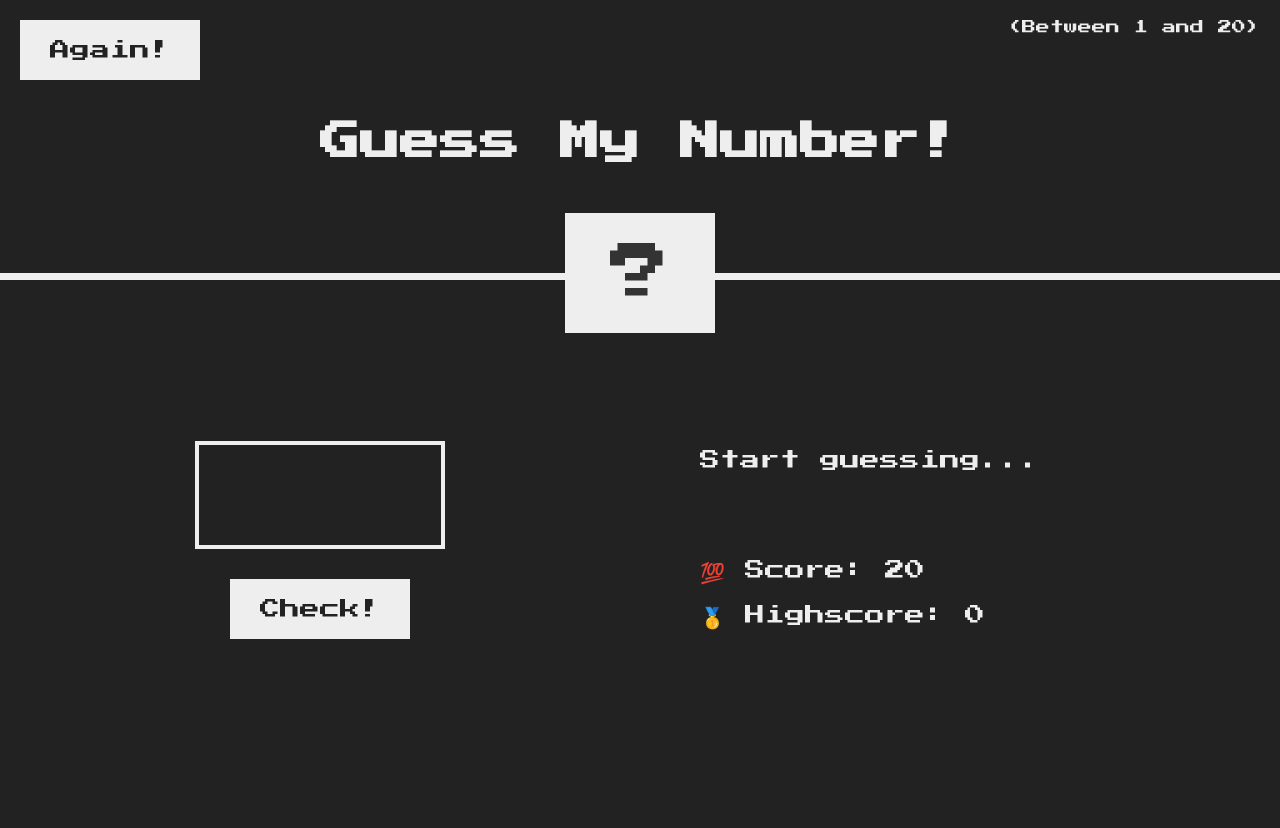
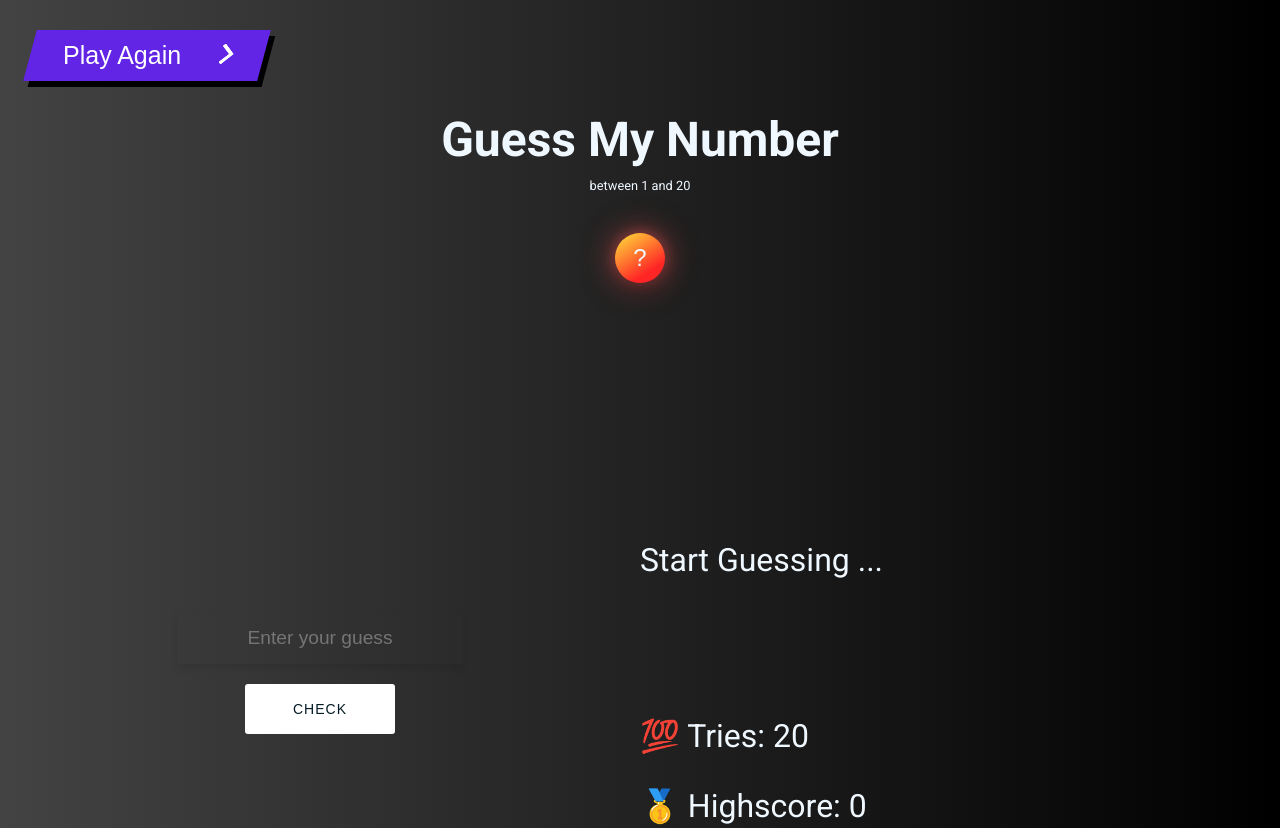
Before and after one commit to SG75/guess_my_number, a plain HTML site: page index.html in a window 1280 px wide. Shown: the top 828 px of the page. Before the commit the page ends 800 px from the top, so only its background shows below. Drawn offline with Linux system fonts and the light colour scheme.

Commit message:
version 2 files updated

```diff
--- /dev/null
+++ b/button.css
@@ -0,0 +1,288 @@
+/* From Uiverse.io by mobinkakei */
+.cta {
+  display: flex;
+  padding: 11px 33px;
+  text-decoration: none;
+  font-size: 25px;
+  color: white;
+  background: #6225e6;
+  transition: 1s;
+  box-shadow: 6px 6px 0 black;
+  transform: skewX(-15deg);
+  border: none;
+  cursor: pointer;
+}
+
+.cta:focus {
+  outline: none;
+}
+
+.cta:hover {
+  transition: 0.5s;
+  box-shadow: 10px 10px 0 #fbc638;
+}
+
+.cta .second {
+  transition: 0.5s;
+  margin-right: 0px;
+}
+
+.cta:hover .second {
+  transition: 0.5s;
+  margin-right: 45px;
+}
+
+.span {
+  transform: skewX(15deg);
+}
+
+.second {
+  width: 20px;
+  margin-left: 30px;
+  position: relative;
+  top: 12%;
+}
+
+.one {
+  transition: 0.4s;
+  transform: translateX(-60%);
+}
+
+.two {
+  transition: 0.5s;
+  transform: translateX(-30%);
+}
+
+.cta:hover .three {
+  animation: color_anim 1s infinite 0.2s;
+}
+
+.cta:hover .one {
+  transform: translateX(0%);
+  animation: color_anim 1s infinite 0.6s;
+}
+
+.cta:hover .two {
+  transform: translateX(0%);
+  animation: color_anim 1s infinite 0.4s;
+}
+
+@keyframes color_anim {
+  0% {
+    fill: white;
+  }
+
+  50% {
+    fill: #fbc638;
+  }
+
+  100% {
+    fill: white;
+  }
+}
+
+/* buttons - check */
+/* From Uiverse.io by Nawsome */
+/*bg*/
+/*txt*/
+/*success*/
+.buttons {
+  display: flex;
+  justify-content: space-around;
+  top: 20px;
+  left: 20px;
+}
+
+.buttons button {
+  width: 150px;
+  height: 50px;
+  background-color: white;
+  margin: 20px;
+  color: #041c25;
+  position: relative;
+  overflow: hidden;
+  font-size: 14px;
+  letter-spacing: 1px;
+  font-weight: 500;
+  text-transform: uppercase;
+  transition: all 0.3s ease;
+  cursor: pointer;
+  border: 0;
+  display: flex;
+  align-items: center;
+  justify-content: center;
+  border-radius: 3px;
+}
+
+.buttons button:before,
+.buttons button:after {
+  content: '';
+  position: absolute;
+  width: 0;
+  height: 2px;
+  background-color: #ff5202;
+  transition: all 0.3s cubic-bezier(0.35, 0.1, 0.25, 1);
+}
+
+.buttons button:before {
+  right: 0;
+  top: 0;
+  transition: all 0.5s cubic-bezier(0.35, 0.1, 0.25, 1);
+}
+
+.buttons button:after {
+  left: 0;
+  bottom: 0;
+}
+
+.buttons button span {
+  width: 100%;
+  height: 100%;
+  position: absolute;
+  left: 0;
+  top: 0;
+  margin: 0;
+  padding: 0;
+  z-index: 1;
+}
+
+.buttons button span:before,
+.buttons button span:after {
+  content: '';
+  position: absolute;
+  width: 2px;
+  height: 0;
+  background-color: #ff5202;
+  transition: all 0.3s cubic-bezier(0.35, 0.1, 0.25, 1);
+}
+
+.buttons button span:before {
+  right: 0;
+  top: 0;
+  transition: all 0.5s cubic-bezier(0.35, 0.1, 0.25, 1);
+}
+
+.buttons button span:after {
+  left: 0;
+  bottom: 0;
+}
+
+.buttons button p {
+  padding: 0;
+  margin: 0;
+  transition: all 0.4s cubic-bezier(0.35, 0.1, 0.25, 1);
+  position: absolute;
+  width: 100%;
+  height: 100%;
+}
+
+.buttons button p:before,
+.buttons button p:after {
+  position: absolute;
+  width: 100%;
+  transition: all 0.4s cubic-bezier(0.35, 0.1, 0.25, 1);
+  z-index: 1;
+  left: 0;
+}
+
+.buttons button p:before {
+  content: attr(data-title);
+  top: 50%;
+  transform: translateY(-50%);
+}
+
+.buttons button p:after {
+  content: attr(data-text);
+  top: 150%;
+  color: #ff5202;
+}
+
+.buttons button:hover:before,
+.buttons button:hover:after {
+  width: 100%;
+}
+
+.buttons button:hover span {
+  z-index: 1;
+}
+
+.buttons button:hover span:before,
+.buttons button:hover span:after {
+  height: 100%;
+}
+
+.buttons button:hover p:before {
+  top: -50%;
+  transform: rotate(5deg);
+}
+
+.buttons button:hover p:after {
+  top: 50%;
+  transform: translateY(-50%);
+}
+
+.buttons button.start {
+  background-color: #ff5202;
+  box-shadow: 0px 5px 10px -10px rgba(0, 0, 0, 0.2);
+  transition: all 0.2s ease;
+}
+
+.buttons button.start p:before {
+  top: -50%;
+  transform: rotate(5deg);
+}
+
+.buttons button.start p:after {
+  color: white;
+  transition: all 0s ease;
+  content: attr(data-start);
+  top: 50%;
+  transform: translateY(-50%);
+  animation: start 0.3s ease;
+  animation-fill-mode: forwards;
+}
+
+@keyframes start {
+  from {
+    top: -50%;
+  }
+}
+
+.buttons button.start:hover:before,
+.buttons button.start:hover:after {
+  display: none;
+}
+
+.buttons button.start:hover span {
+  display: none;
+}
+
+.buttons button:active {
+  outline: none;
+  border: none;
+}
+
+.buttons button:focus {
+  outline: 0;
+}
+
+.faq-button {
+  width: 50px;
+  height: 50px;
+  border-radius: 50%;
+  border: none;
+  background-color: #ffe53b;
+  background-image: linear-gradient(147deg, #ffe53b 0%, #ff2525 74%);
+  /* display: flex;
+  align-items: center;
+  justify-content: center;
+  cursor: pointer; */
+  box-shadow: 0px 10px 10px rgba(0, 0, 0, 0.151),
+    0 0 15px rgba(255, 85, 85, 0.4),
+    /* outer glow */ 0 0 30px rgba(255, 85, 85, 0.4),
+    /* extended glow */ 0 0 45px rgba(255, 85, 85, 0.2); /* softer glow */
+  /* position: relative; */
+  margin: 30px;
+  color: aliceblue;
+  font-size: 1.5rem;
+}
--- a/index.html
+++ b/index.html
@@ -3,30 +3,95 @@
   <head>
     <meta charset="UTF-8" />
     <meta name="viewport" content="width=device-width, initial-scale=1.0" />
-    <meta http-equiv="X-UA-Compatible" content="ie=edge" />
-    <link rel="stylesheet" href="style.css" />
-    <title>Guess My Number!</title>
+    <link rel="preconnect" href="https://fonts.googleapis.com" />
+    <link rel="preconnect" href="https://fonts.gstatic.com" crossorigin />
+    <link
+      href="https://fonts.googleapis.com/css2?family=Roboto:ital,wght@0,100;0,300;0,400;0,500;0,700;0,900;1,100;1,300;1,400;1,500;1,700;1,900&display=swap"
+      rel="stylesheet"
+    />
+    <title>Guess My Number - Game</title>
+    <link rel="stylesheet" href="styles.css" />
+    <link rel="stylesheet" href="button.css" />
+    <link rel="stylesheet" href="input.css" />
   </head>
   <body>
-    <header>
-      <h1>Guess My Number!</h1>
-      <p class="between">(Between 1 and 20)</p>
-      <button class="btn again">Again!</button>
-      <div class="number">?</div>
-    </header>
+    <div class="container">
+      <!-- /* From Uiverse.io by mobinkakei */ -->
+      <!-- https://uiverse.io/mobinkakei/cold-bat-89 -->
+      <button class="cta again">
+        <span class="span">Play Again</span>
+        <span class="second">
+          <svg
+            width="50px"
+            height="20px"
+            viewBox="0 0 66 43"
+            version="1.1"
+            xmlns="http://www.w3.org/2000/svg"
+            xmlns:xlink="http://www.w3.org/1999/xlink"
+          >
+            <g
+              id="arrow"
+              stroke="none"
+              stroke-width="1"
+              fill="none"
+              fill-rule="evenodd"
+            >
+              <path
+                class="one"
+                d="M40.1543933,3.89485454 L43.9763149,0.139296592 C44.1708311,-0.0518420739 44.4826329,-0.0518571125 44.6771675,0.139262789 L65.6916134,20.7848311 C66.0855801,21.1718824 66.0911863,21.8050225 65.704135,22.1989893 C65.7000188,22.2031791 65.6958657,22.2073326 65.6916762,22.2114492 L44.677098,42.8607841 C44.4825957,43.0519059 44.1708242,43.0519358 43.9762853,42.8608513 L40.1545186,39.1069479 C39.9575152,38.9134427 39.9546793,38.5968729 40.1481845,38.3998695 C40.1502893,38.3977268 40.1524132,38.395603 40.1545562,38.3934985 L56.9937789,21.8567812 C57.1908028,21.6632968 57.193672,21.3467273 57.0001876,21.1497035 C56.9980647,21.1475418 56.9959223,21.1453995 56.9937605,21.1432767 L40.1545208,4.60825197 C39.9574869,4.41477773 39.9546013,4.09820839 40.1480756,3.90117456 C40.1501626,3.89904911 40.1522686,3.89694235 40.1543933,3.89485454 Z"
+                fill="#FFFFFF"
+              ></path>
+              <path
+                class="two"
+                d="M20.1543933,3.89485454 L23.9763149,0.139296592 C24.1708311,-0.0518420739 24.4826329,-0.0518571125 24.6771675,0.139262789 L45.6916134,20.7848311 C46.0855801,21.1718824 46.0911863,21.8050225 45.704135,22.1989893 C45.7000188,22.2031791 45.6958657,22.2073326 45.6916762,22.2114492 L24.677098,42.8607841 C24.4825957,43.0519059 24.1708242,43.0519358 23.9762853,42.8608513 L20.1545186,39.1069479 C19.9575152,38.9134427 19.9546793,38.5968729 20.1481845,38.3998695 C20.1502893,38.3977268 20.1524132,38.395603 20.1545562,38.3934985 L36.9937789,21.8567812 C37.1908028,21.6632968 37.193672,21.3467273 37.0001876,21.1497035 C36.9980647,21.1475418 36.9959223,21.1453995 36.9937605,21.1432767 L20.1545208,4.60825197 C19.9574869,4.41477773 19.9546013,4.09820839 20.1480756,3.90117456 C20.1501626,3.89904911 20.1522686,3.89694235 20.1543933,3.89485454 Z"
+                fill="#FFFFFF"
+              ></path>
+              <path
+                class="three"
+                d="M0.154393339,3.89485454 L3.97631488,0.139296592 C4.17083111,-0.0518420739 4.48263286,-0.0518571125 4.67716753,0.139262789 L25.6916134,20.7848311 C26.0855801,21.1718824 26.0911863,21.8050225 25.704135,22.1989893 C25.7000188,22.2031791 25.6958657,22.2073326 25.6916762,22.2114492 L4.67709797,42.8607841 C4.48259567,43.0519059 4.17082418,43.0519358 3.97628526,42.8608513 L0.154518591,39.1069479 C-0.0424848215,38.9134427 -0.0453206733,38.5968729 0.148184538,38.3998695 C0.150289256,38.3977268 0.152413239,38.395603 0.154556228,38.3934985 L16.9937789,21.8567812 C17.1908028,21.6632968 17.193672,21.3467273 17.0001876,21.1497035 C16.9980647,21.1475418 16.9959223,21.1453995 16.9937605,21.1432767 L0.15452076,4.60825197 C-0.0425130651,4.41477773 -0.0453986756,4.09820839 0.148075568,3.90117456 C0.150162624,3.89904911 0.152268631,3.89694235 0.154393339,3.89485454 Z"
+                fill="#FFFFFF"
+              ></path>
+            </g>
+          </svg>
+        </span>
+      </button>
+      <div class="guess_number">
+        <h2>Guess My Number</h2>
+        <p>between 1 and 20</p>
+        <button class="faq-button number">?</button>
+        <!-- https://uiverse.io/vinodjangid07/funny-panther-79 -->
+      </div>
       <main>
         <section class="left">
-        <input type="number" class="guess" />
-        <button class="btn check">Check!</button>
+          <div class="form-control">
+            <input
+              class="input input-alt guess"
+              placeholder="Enter your guess"
+              required=""
+              type="text"
+            />
+            <span class="input-border input-border-alt"></span>
+          </div>
+          <div class="buttons">
+            <button class="btn check">
+              <span></span>
+              <p
+                data-start="good luck!"
+                data-text="start!"
+                data-title="Check"
+              ></p>
+            </button>
+          </div>
         </section>
         <section class="right">
-        <p class="message">Start guessing...</p>
-        <p class="label-score">💯 Score: <span class="score">20</span></p>
+          <p class="message">Start Guessing ...</p>
+          <p class="label-score">💯 Tries: <span class="score">20</span></p>
           <p class="label-highscore">
             🥇 Highscore: <span class="highscore">0</span>
           </p>
         </section>
       </main>
+    </div>
     <script src="script.js"></script>
   </body>
 </html>
--- /dev/null
+++ b/input.css
@@ -0,0 +1,54 @@
+/* From Uiverse.io by adamgiebl */
+.input {
+  color: #fff;
+  font-size: 0.9rem;
+  background-color: transparent;
+  width: 100%;
+  box-sizing: border-box;
+  padding-inline: 0.5em;
+  padding-block: 0.7em;
+  border: none;
+  border-bottom: var(--border-height) solid var(--border-before-color);
+  box-shadow: 0 2px 4px rgba(0, 0, 0, 0.1);
+  text-align: center;
+}
+
+.input-border {
+  position: absolute;
+  background: var(--border-after-color);
+  width: 0%;
+  height: 2px;
+  bottom: 0;
+  left: 0;
+  transition: width 0.3s cubic-bezier(0.6, -0.28, 0.735, 0.045);
+}
+
+.input:focus {
+  outline: none;
+}
+
+.input:focus + .input-border {
+  width: 100%;
+}
+
+.form-control {
+  position: relative;
+  --width-of-input: 300px;
+}
+
+.input-alt {
+  font-size: 1.2rem;
+  padding-inline: 1em;
+  padding-block: 0.8em;
+  box-shadow: 0 4px 8px rgba(0, 0, 0, 0.1);
+}
+
+.input-border-alt {
+  height: 3px;
+  background: linear-gradient(90deg, #ff6464 0%, #ffbf59 50%, #47c9ff 100%);
+  transition: width 0.4s cubic-bezier(0.42, 0, 0.58, 1);
+}
+
+.input-alt:focus + .input-border-alt {
+  width: 100%;
+}
--- a/script.js
+++ b/script.js
@@ -1,60 +1,55 @@
 'use strict';
-
 let secretNumber = Math.trunc(Math.random() * 20 + 1);
-
 let score = 20;
 let highScore = 0;
 
-const displayMessage = function (message) {
-  document.querySelector('.message').textContent = message;
-};
-
-const number = document.querySelector('.number').textContent;
+const message = document.querySelector('.message');
+const number = document.querySelector('.number');
+const body = document.querySelector('body');
+const guess = document.querySelector('.guess');
+const scoreDisplay = document.querySelector('.score');
 
 document.querySelector('.check').addEventListener('click', function () {
-  const input = Number(document.querySelector('.guess').value);
+  console.log('clicked');
+
+  const input = Number(guess.value);
   console.log(input);
 
   if (!input) {
-    //when no input
-    displayMessage('⛔️ No number!');
+    message.textContent = '⛔️ No number!';
   } else if (input === secretNumber) {
-    //when guess is correct
-    displayMessage('🎉 Correct Number!');
-    number = secretNumber;
+    message.textContent = '🎉 You Got It !!';
+    number.textContent = secretNumber;
+    body.style.backgroundImage =
+      'linear-gradient(to top, #30cfd0 0%, #330867 100%)';
 
-    document.querySelector('body').style.backgroundColor = '#60b347';
-    number.style.width = '30rem';
     if (score > highScore) {
       highScore = score;
-      console.log(highScore);
-
       document.querySelector('.highscore').textContent = highScore;
     }
-  } else if (input !== secretNumber) {
-    if (score > 0) {
+  } else {
+    // Incorrect guess (too high or too low)
+    if (score > 1) {
+      message.textContent =
+        input > secretNumber ? '📈 Too high!' : '📉 Too low!';
       score--;
-      document.querySelector('.score').textContent = score;
-      displayMessage(input > secretNumber ? '📈Too high!' : ' 📉Too low!');
+      scoreDisplay.textContent = score;
     } else {
-      //   '😱 You lost the game!';
-      displayMessage('😱 You lost the game!');
-      document.querySelector('.score').textContent = 0;
+      message.textContent = '💥 You lost the game!';
+      scoreDisplay.textContent = 0;
     }
   }
 });
 
-// play again button
-
+// Play Again button
 document.querySelector('.again').addEventListener('click', function () {
   score = 20;
   secretNumber = Math.trunc(Math.random() * 20 + 1);
-  // document.querySelector('.number').textContent = '?';
-  number = '?';
-  displayMessage('Start guessing...');
-  document.querySelector('body').style.backgroundColor = '#222';
-  // document.querySelector('.number').style.width = '15rem';
-  displayNumber(number).style.width = '15rem';
-  document.querySelector('.score').textContent = score;
-  document.querySelector('.guess').value = '';
+
+  number.textContent = '?';
+  message.textContent = 'Start guessing...';
+  scoreDisplay.textContent = score;
+  body.style.backgroundImage =
+    'linear-gradient(to right, #434343 0%, black 100%)';
+  guess.value = ''; // Reset input value
 });
--- a/style.css
+++ /dev/null
@@ -1,119 +0,0 @@
-@import url('https://fonts.googleapis.com/css?family=Press+Start+2P&display=swap');
-
-* {
-  margin: 0;
-  padding: 0;
-  box-sizing: inherit;
-}
-
-html {
-  font-size: 62.5%;
-  box-sizing: border-box;
-}
-
-body {
-  font-family: 'Press Start 2P', sans-serif;
-  color: #eee;
-  background-color: #222;
-  /* background-color: #60b347; */
-}
-
-/* LAYOUT */
-header {
-  position: relative;
-  height: 35vh;
-  border-bottom: 7px solid #eee;
-}
-
-main {
-  height: 65vh;
-  color: #eee;
-  display: flex;
-  align-items: center;
-  justify-content: space-around;
-}
-
-.left {
-  width: 52rem;
-  display: flex;
-  flex-direction: column;
-  align-items: center;
-}
-
-.right {
-  width: 52rem;
-  font-size: 2rem;
-}
-
-/* ELEMENTS STYLE */
-h1 {
-  font-size: 4rem;
-  text-align: center;
-  position: absolute;
-  width: 100%;
-  top: 52%;
-  left: 50%;
-  transform: translate(-50%, -50%);
-}
-
-.number {
-  background: #eee;
-  color: #333;
-  font-size: 6rem;
-  width: 15rem;
-  padding: 3rem 0rem;
-  text-align: center;
-  position: absolute;
-  bottom: 0;
-  left: 50%;
-  transform: translate(-50%, 50%);
-}
-
-.between {
-  font-size: 1.4rem;
-  position: absolute;
-  top: 2rem;
-  right: 2rem;
-}
-
-.again {
-  position: absolute;
-  top: 2rem;
-  left: 2rem;
-}
-
-.guess {
-  background: none;
-  border: 4px solid #eee;
-  font-family: inherit;
-  color: inherit;
-  font-size: 5rem;
-  padding: 2.5rem;
-  width: 25rem;
-  text-align: center;
-  display: block;
-  margin-bottom: 3rem;
-}
-
-.btn {
-  border: none;
-  background-color: #eee;
-  color: #222;
-  font-size: 2rem;
-  font-family: inherit;
-  padding: 2rem 3rem;
-  cursor: pointer;
-}
-
-.btn:hover {
-  background-color: #ccc;
-}
-
-.message {
-  margin-bottom: 8rem;
-  height: 3rem;
-}
-
-.label-score {
-  margin-bottom: 2rem;
-}
--- /dev/null
+++ b/styles.css
@@ -0,0 +1,73 @@
+* {
+  padding: 0;
+  margin: 0;
+  box-sizing: border-box;
+}
+
+body {
+  font-family: 'Roboto', serif;
+  /* display: flex; */
+  justify-content: center;
+  min-width: 100%;
+  min-height: 100vh;
+  /* background-image: linear-gradient(to top, #30cfd0 0%, #330867 100%); */
+  /* background-image: linear-gradient(135deg, #667eea 0%, #764ba2 100%); */
+  background-image: linear-gradient(to right, #434343 0%, black 100%);
+  /* background-image: linear-gradient(
+    to top,
+    #1e3c72 0%,
+    #1e3c72 1%,
+    #2a5298 100%
+  ); */
+  background-repeat: no-repeat;
+  background-attachment: fixed; /* Keeps the background fixed during scrolling */
+  background-size: cover;
+}
+
+.cta {
+  margin: 30px;
+  left: 30px;
+}
+
+.guess_number {
+  margin: 30px;
+  color: aliceblue;
+  font-size: 2rem;
+  /* justify-content: center; */
+  text-align: center;
+}
+
+.guess_number p {
+  font-size: 0.8rem;
+  margin: 10px;
+  text-decoration: dotted;
+}
+
+main {
+  height: 85vh;
+  display: flex;
+  align-items: center;
+  justify-content: space-around;
+}
+
+.left {
+  width: 52rem;
+  display: flex;
+  flex-direction: column;
+  align-items: center;
+}
+
+.right {
+  width: 52rem;
+  font-size: 2rem;
+  color: aliceblue;
+}
+
+.message {
+  margin-bottom: 8rem;
+  height: 3rem;
+}
+
+.label-score {
+  margin-bottom: 2rem;
+}
```
Lines whose indentation alone changed are shown as unchanged.
